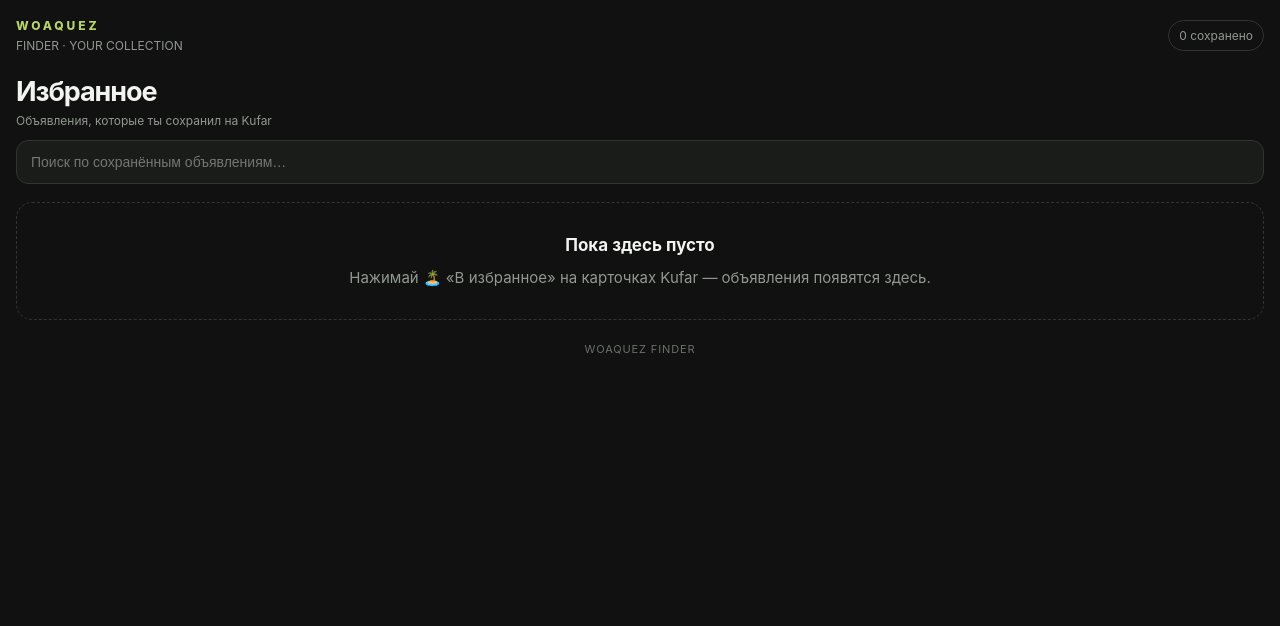
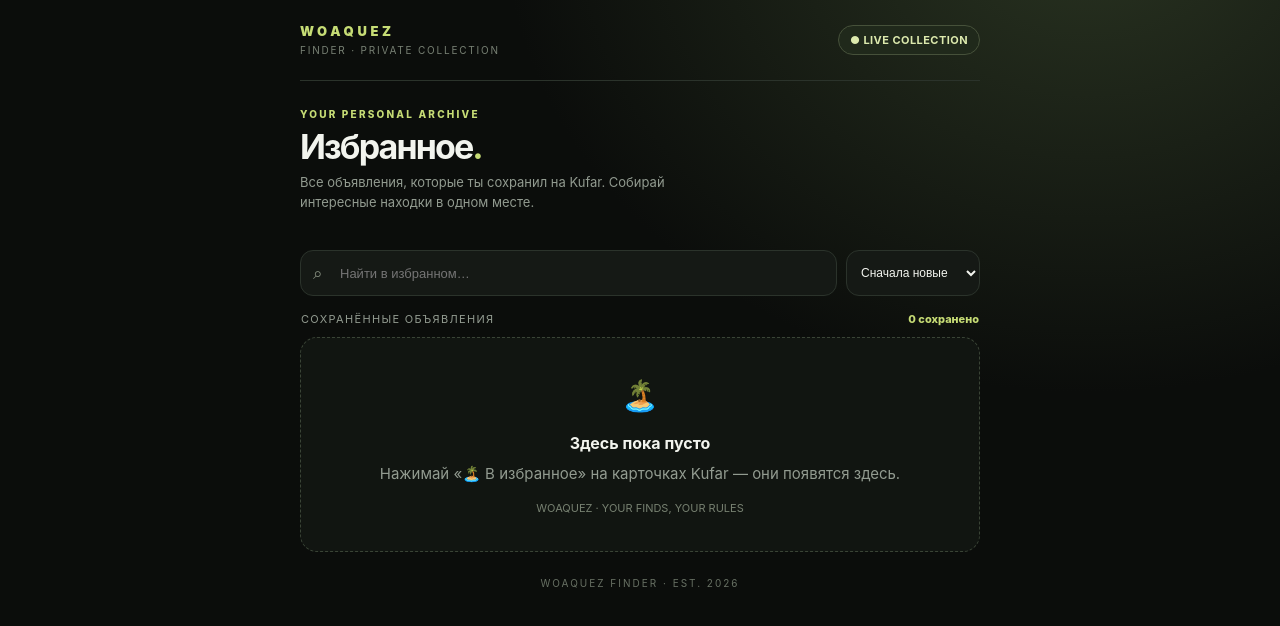
Before and after one commit to pidrpidr85-sudo/stone-island-woaquez, a plain HTML site: page docs/index.html in a window 1280 px wide. Drawn offline with Linux system fonts and the light colour scheme.

Commit message:
Refresh WOAQUEZ favorites Mini App design

```diff
--- a/docs/index.html
+++ b/docs/index.html
@@ -1,43 +1,85 @@
-<!-- Pages publish trigger: static WOAQUEZ Mini App -->
 <!doctype html>
 <html lang="ru">
 <head>
   <meta charset="utf-8">
   <meta name="viewport" content="width=device-width,initial-scale=1,viewport-fit=cover">
-  <meta name="theme-color" content="#101110">
+  <meta name="theme-color" content="#0b0d0b">
   <title>WOAQUEZ · Избранное</title>
   <script src="https://telegram.org/js/telegram-web-app.js"></script>
   <style>
-    :root{color-scheme:dark;--bg:#101110;--panel:#1a1c1a;--muted:#929891;--line:#303530;--text:#f2f4ef;--accent:#b9d36b}
-    *{box-sizing:border-box}body{margin:0;background:var(--bg);color:var(--text);font:15px -apple-system,BlinkMacSystemFont,"Segoe UI",sans-serif;padding:calc(18px + env(safe-area-inset-top)) 16px calc(24px + env(safe-area-inset-bottom))}
-    header{display:flex;align-items:center;justify-content:space-between;margin-bottom:22px}
-    .brand{font-size:12px;letter-spacing:.24em;color:var(--accent);font-weight:800}.sub{color:var(--muted);font-size:12px;margin-top:5px}
-    h1{font-size:27px;letter-spacing:-.04em;margin:8px 0 4px}.count{font-size:12px;color:var(--muted);border:1px solid var(--line);border-radius:20px;padding:7px 10px}
-    .search{width:100%;border:1px solid var(--line);background:var(--panel);color:var(--text);border-radius:12px;padding:13px 14px;font-size:14px;outline:none;margin:12px 0 18px}
-    #list{display:grid;gap:12px}.card{background:var(--panel);border:1px solid var(--line);border-radius:16px;overflow:hidden}
-    .photo{width:100%;height:210px;object-fit:cover;background:#252925;display:block}.body{padding:13px}.title{font-weight:650;line-height:1.35;font-size:15px}.meta{color:var(--muted);font-size:13px;margin-top:8px}.price{color:var(--accent);font-weight:750;margin-top:8px}
-    .actions{display:flex;gap:8px;margin-top:13px}.actions a,.actions button{flex:1;text-align:center;text-decoration:none;border:1px solid var(--line);border-radius:10px;padding:11px 8px;font-size:13px;font-weight:650;background:#252925;color:var(--text)}
-    .actions .remove{color:#ffaaa4}.empty{border:1px dashed var(--line);border-radius:16px;padding:30px 18px;text-align:center;color:var(--muted);line-height:1.5}.empty strong{display:block;color:var(--text);font-size:17px;margin-bottom:8px}
-    footer{text-align:center;color:#697068;font-size:11px;margin-top:22px;letter-spacing:.08em}
+    :root{color-scheme:dark;--bg:#0b0d0b;--panel:#151915;--panel2:#1b211b;--line:#2b332b;--text:#f2f4ee;--muted:#929b90;--accent:#c6dc75;--accent2:#dce9ad;--danger:#f0a29b}
+    *{box-sizing:border-box}
+    body{margin:0;min-height:100vh;background:radial-gradient(ellipse at 85% -10%,#293321 0,transparent 38%),var(--bg);color:var(--text);font:15px -apple-system,BlinkMacSystemFont,"Segoe UI",sans-serif;padding:calc(18px + env(safe-area-inset-top)) 16px calc(28px + env(safe-area-inset-bottom))}
+    .shell{max-width:680px;margin:0 auto}
+    header{display:flex;align-items:center;justify-content:space-between;padding:5px 0 24px;border-bottom:1px solid var(--line)}
+    .brand{font-size:13px;font-weight:900;letter-spacing:.28em;color:var(--accent)}
+    .brand-sub{font-size:10px;letter-spacing:.18em;color:#788174;margin-top:5px}
+    .status{border:1px solid #46513a;background:#20291b;color:var(--accent2);border-radius:999px;padding:7px 11px;font-size:11px;font-weight:700;letter-spacing:.04em}
+    .hero{padding:27px 0 20px}
+    .eyebrow{font-size:10px;letter-spacing:.22em;color:var(--accent);font-weight:800}
+    h1{font-size:34px;line-height:1;margin:10px 0 9px;letter-spacing:-.055em}
+    .intro{color:var(--muted);font-size:13px;line-height:1.5;max-width:420px}
+    .toolbar{display:grid;grid-template-columns:1fr auto;gap:9px;margin:18px 0 16px}
+    .search-wrap{position:relative}
+    .search-icon{position:absolute;left:13px;top:50%;transform:translateY(-50%);color:#879080;font-size:17px;pointer-events:none}
+    .search{width:100%;height:46px;border:1px solid var(--line);background:var(--panel);color:var(--text);border-radius:13px;padding:0 13px 0 39px;font-size:13px;outline:none}
+    .search:focus,.sort:focus{border-color:#81964d}
+    .sort{height:46px;max-width:145px;border:1px solid var(--line);background:var(--panel);color:var(--text);border-radius:13px;padding:0 10px;font-size:12px;outline:none}
+    .section-line{display:flex;align-items:center;justify-content:space-between;margin:0 1px 11px;color:var(--muted);font-size:11px;letter-spacing:.12em;text-transform:uppercase}
+    #count{color:var(--accent);font-weight:800;letter-spacing:0;text-transform:none}
+    #list{display:grid;grid-template-columns:1fr;gap:12px}
+    .card{display:grid;grid-template-columns:116px minmax(0,1fr);min-height:142px;background:linear-gradient(145deg,#191e19,#121512);border:1px solid var(--line);border-radius:17px;overflow:hidden}
+    .photo{width:116px;height:100%;min-height:142px;max-height:190px;object-fit:cover;background:#202620;display:block}
+    .photo-placeholder{width:116px;min-height:142px;display:grid;place-items:center;background:linear-gradient(145deg,#222a20,#111511);color:#71805c;font-size:27px}
+    .body{padding:13px 12px;min-width:0;display:flex;flex-direction:column}
+    .title{font-weight:700;line-height:1.35;font-size:13px;display:-webkit-box;-webkit-line-clamp:3;-webkit-box-orient:vertical;overflow:hidden}
+    .meta{color:var(--muted);font-size:11px;margin-top:7px}
+    .price{color:var(--accent);font-size:15px;font-weight:850;margin-top:7px}
+    .actions{display:flex;align-items:center;gap:7px;margin-top:auto;padding-top:10px}
+    .actions a,.actions button{min-height:34px;display:inline-flex;align-items:center;justify-content:center;text-align:center;text-decoration:none;border:1px solid var(--line);border-radius:9px;padding:7px 9px;font-size:11px;font-weight:750;background:#222922;color:var(--text)}
+    .actions a{flex:1;background:var(--accent);border-color:var(--accent);color:#15190f}
+    .actions .remove{color:var(--danger);background:transparent}
+    .empty{border:1px dashed #3a4436;border-radius:17px;padding:34px 20px;text-align:center;color:var(--muted);line-height:1.55;background:#111511}
+    .empty-mark{font-size:30px;margin-bottom:12px}
+    .empty strong{display:block;color:var(--text);font-size:16px;margin-bottom:7px}
+    .empty small{display:block;margin-top:14px;color:#778171;font-size:11px}
+    .toast{position:sticky;top:calc(8px + env(safe-area-inset-top));z-index:5;margin:0 0 12px;padding:11px 13px;border:1px solid #586b39;border-radius:11px;background:#202b19;color:var(--accent2);font-size:12px;font-weight:700}
+    footer{text-align:center;color:#687164;font-size:10px;margin-top:25px;letter-spacing:.2em}
+    @media(min-width:560px){body{padding-left:22px;padding-right:22px}.card{grid-template-columns:150px minmax(0,1fr);min-height:160px}.photo,.photo-placeholder{width:150px;min-height:160px}.body{padding:16px}.title{font-size:14px}.actions a,.actions button{font-size:12px}}
+    @media(max-width:360px){.card{grid-template-columns:96px minmax(0,1fr)}.photo,.photo-placeholder{width:96px}.body{padding:10px}.sort{max-width:112px}}
   </style>
 </head>
 <body>
-  <header><div><div class="brand">WOAQUEZ</div><div class="sub">FINDER · YOUR COLLECTION</div></div><div class="count" id="count">0 сохранено</div></header>
-  <h1>Избранное</h1>
-  <div class="sub">Объявления, которые ты сохранил на Kufar</div>
-  <input id="filter" class="search" type="search" placeholder="Поиск по сохранённым объявлениям…">
-  <main id="list"><div class="empty">Загружаю избранное…</div></main>
-  <footer>WOAQUEZ FINDER</footer>
+  <div class="shell">
+    <header>
+      <div><div class="brand">WOAQUEZ</div><div class="brand-sub">FINDER · PRIVATE COLLECTION</div></div>
+      <div class="status">● LIVE COLLECTION</div>
+    </header>
+    <section class="hero">
+      <div class="eyebrow">YOUR PERSONAL ARCHIVE</div>
+      <h1>Избранное<span style="color:var(--accent)">.</span></h1>
+      <div class="intro">Все объявления, которые ты сохранил на Kufar. Собирай интересные находки в одном месте.</div>
+    </section>
+    <div class="toolbar">
+      <div class="search-wrap"><span class="search-icon">⌕</span><input id="filter" class="search" type="search" placeholder="Найти в избранном…" autocomplete="off"></div>
+      <select id="sort" class="sort" aria-label="Сортировка"><option value="new">Сначала новые</option><option value="old">Сначала старые</option><option value="az">По названию</option></select>
+    </div>
+    <div class="section-line"><span>Сохранённые объявления</span><span id="count">0 / 0</span></div>
+    <div id="notice" hidden></div>
+    <main id="list"><div class="empty"><div class="empty-mark">🏝️</div><strong>Собираем твою коллекцию</strong>Загружаю сохранённые объявления…</div></main>
+    <footer>WOAQUEZ FINDER · EST. 2026</footer>
+  </div>
 <script>
 (() => {
   const tg = window.Telegram && window.Telegram.WebApp;
-  if (tg) { tg.ready(); tg.expand(); try { tg.setHeaderColor("#101110"); tg.setBackgroundColor("#101110"); } catch (_) {} }
+  if (tg) { tg.ready(); tg.expand(); try { tg.setHeaderColor("#0b0d0b"); tg.setBackgroundColor("#0b0d0b"); } catch (_) {} }
   const cloud = tg && tg.CloudStorage;
   const list = document.getElementById("list");
   const count = document.getElementById("count");
   const filter = document.getElementById("filter");
+  const sort = document.getElementById("sort");
+  const notice = document.getElementById("notice");
   let items = [];
-
   const cloudCall = (method, ...args) => new Promise((resolve, reject) => {
     if (!cloud || typeof cloud[method] !== "function") return reject(new Error("CloudStorage недоступно"));
     cloud[method](...args, (error, result) => error ? reject(error) : resolve(result));
@@ -66,27 +108,36 @@
   const removeOne = async id => {
     try { await cloudCall("removeItem", "fav_" + id); }
     catch (_) {
-      const old = JSON.parse(localStorage.getItem("woaquez_favorites") || "[]").filter(x => x.id !== id);
+      const old = JSON.parse(localStorage.getItem("woaquez_favorites") || "[]").filter(x => String(x.id) !== String(id));
       localStorage.setItem("woaquez_favorites", JSON.stringify(old));
     }
-    items = items.filter(x => x.id !== id); render();
+    items = items.filter(x => String(x.id) !== String(id));
+    try { if (tg && tg.HapticFeedback) tg.HapticFeedback.impactOccurred("light"); } catch (_) {}
+    render();
   };
-  const escapeHtml = value => String(value || "").replace(/[&<>"']/g, c => ({"&":"&amp;","<":"&lt;",">":"&gt;",'"':"&quot;","'":"&#39;"}[c]));
+  const esc = value => String(value || "").replace(/[&<>"']/g, c => ({"&":"&amp;","<":"&lt;",">":"&gt;",'"':"&quot;","'":"&#39;"}[c]));
+  const showNotice = message => {
+    notice.hidden = false;
+    notice.className = "toast";
+    notice.textContent = message;
+  };
   const render = () => {
     const q = filter.value.trim().toLowerCase();
-    const shown = items.filter(x => (x.title + " " + x.city + " " + x.price).toLowerCase().includes(q));
-    count.textContent = items.length + " сохранено";
+    const shown = items.filter(x => [x.title,x.city,x.price].join(" ").toLowerCase().includes(q));
+    if (sort.value === "az") shown.sort((a,b) => String(a.title).localeCompare(String(b.title),"ru"));
+    else shown.sort((a,b) => (Number(b.savedAt)||0) - (Number(a.savedAt)||0) * (sort.value === "new" ? 1 : -1));
+    count.textContent = q ? shown.length + " из " + items.length : items.length + (items.length === 1 ? " сохранено" : " сохранено");
     if (!shown.length) {
-      list.innerHTML = '<div class="empty"><strong>' + (items.length ? "Ничего не найдено" : "Пока здесь пусто") + '</strong>' + (items.length ? "Попробуй изменить запрос." : "Нажимай 🏝️ «В избранное» на карточках Kufar — объявления появятся здесь.") + '</div>';
+      list.innerHTML = '<div class="empty"><div class="empty-mark">' + (items.length ? "⌕" : "🏝️") + '</div><strong>' + (items.length ? "Ничего не найдено" : "Здесь пока пусто") + '</strong>' + (items.length ? "Попробуй другой запрос." : "Нажимай «🏝️ В избранное» на карточках Kufar — они появятся здесь.") + '<small>WOAQUEZ · YOUR FINDS, YOUR RULES</small></div>';
       return;
     }
     list.innerHTML = shown.map(x => '<article class="card">' +
-      (x.image ? '<img class="photo" src="' + escapeHtml(x.image) + '" alt="" loading="lazy" onerror="this.style.display=\'none\'">' : '') +
-      '<div class="body"><div class="title">' + escapeHtml(x.title) + '</div>' +
-      '<div class="meta">📍 ' + escapeHtml(x.city || "Город не указан") + '</div>' +
-      '<div class="price"> ' + escapeHtml(x.price || "Цена не указана") + '</div>' +
-      '<div class="actions"><a href="' + escapeHtml(x.link) + '" target="_blank" rel="noopener">Открыть Kufar ↗</a>' +
-      '<button class="remove" data-remove="' + escapeHtml(x.id) + '">Убрать ✕</button></div></div></article>').join("");
+      (x.image ? '<img class="photo" src="' + esc(x.image) + '" alt="" loading="lazy" onerror="this.outerHTML=\'<div class=&quot;photo-placeholder&quot;>🏝️</div>\'">' : '<div class="photo-placeholder">🏝️</div>') +
+      '<div class="body"><div class="title">' + esc(x.title || "Объявление Kufar") + '</div>' +
+      '<div class="meta">📍 ' + esc(x.city || "Город не указан") + '</div>' +
+      '<div class="price">' + esc(x.price || "Цена не указана") + '</div>' +
+      '<div class="actions"><a href="' + esc(x.link) + '" target="_blank" rel="noopener noreferrer">Открыть Kufar ↗</a>' +
+      '<button class="remove" data-remove="' + esc(x.id) + '" aria-label="Удалить из избранного">Убрать ×</button></div></div></article>').join("");
     list.querySelectorAll("[data-remove]").forEach(button => button.addEventListener("click", () => removeOne(button.dataset.remove)));
   };
   const params = new URLSearchParams(location.search);
@@ -94,20 +145,19 @@
   (async () => {
     items = await readAll();
     if (id && /^\d+$/.test(id)) {
-      const item = {id, title:params.get("title") || "Объявление Kufar", city:params.get("city") || "Город не указан", price:params.get("price") || "Цена не указана", link:params.get("link") || ("https://www.kufar.by/item/" + id), image:params.get("image") || ""};
+      const item = {id, title:params.get("title") || "Объявление Kufar", city:params.get("city") || "Город не указан", price:params.get("price") || "Цена не указана", link:params.get("link") || ("https://www.kufar.by/item/" + id), image:params.get("image") || "", savedAt:Date.now()};
       if (/^https:\/\/www\.kufar\.by\/item\/\d+$/.test(item.link)) {
         await writeOne(item);
         items = await readAll();
-        const notice = document.createElement("div");
-        notice.className = "sub"; notice.style.color = "var(--accent)"; notice.style.margin = "0 0 12px";
-        notice.textContent = "✓ Объявление добавлено в избранное";
-        list.before(notice);
+        showNotice("✓ Объявление добавлено в твоё избранное");
+        try { if (tg && tg.HapticFeedback) tg.HapticFeedback.notificationOccurred("success"); } catch (_) {}
       }
       history.replaceState({}, "", location.pathname);
     }
     render();
   })();
   filter.addEventListener("input", render);
+  sort.addEventListener("change", render);
 })();
 </script>
 </body>
```
